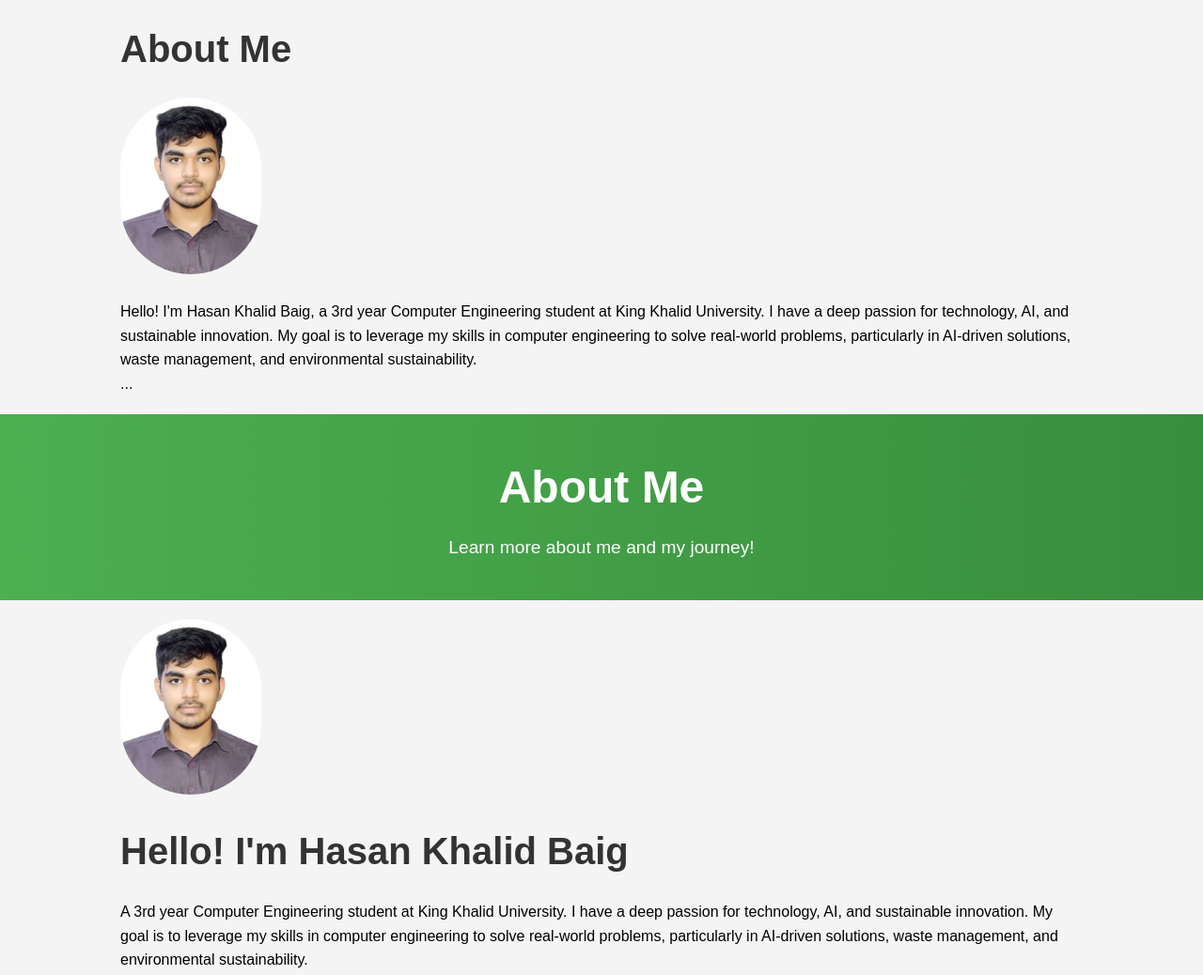
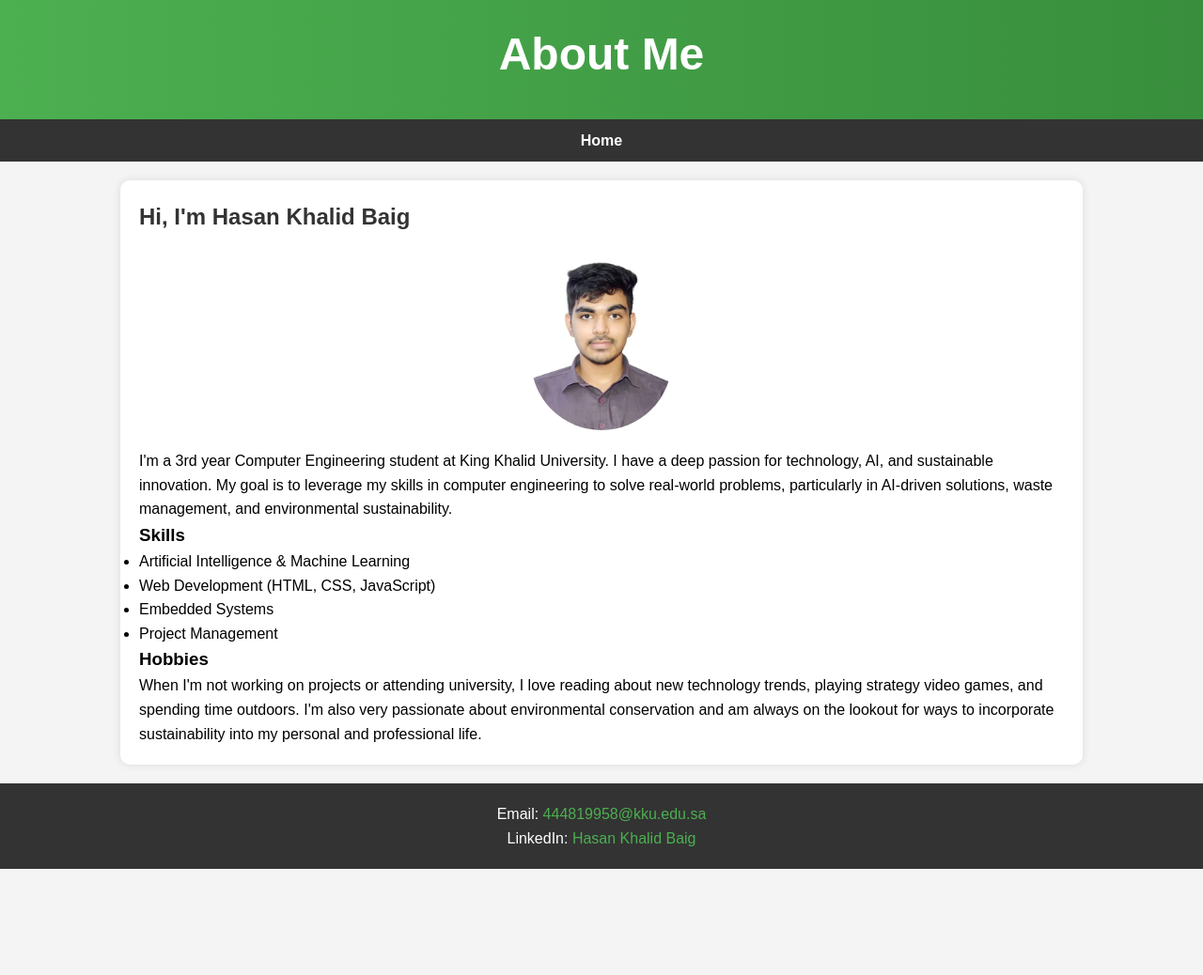
Before and after one commit to hasan15403/hasan15403.github.io, a plain HTML site: page about.html in a window 1280 px wide. Shown: the top 1038 px of the page at 94% size. After the commit the page ends 925 px from the top, so only its background shows below. Drawn offline with Linux system fonts and the light colour scheme.

Commit message:
Update about.html

```diff
--- a/about.html
+++ b/about.html
@@ -31,26 +31,51 @@
       margin-bottom: 10px;
     }
 
-    header p {
-      font-size: 1.2rem;
+    nav {
+      background: #333;
+      color: white;
+      text-align: center;
+      padding: 10px 0;
+    }
+
+    nav ul {
+      list-style: none;
+    }
+
+    nav ul li {
+      display: inline;
+      margin: 0 15px;
+    }
+
+    nav ul li a {
+      color: white;
+      text-decoration: none;
+      font-weight: bold;
     }
 
     .container {
       width: 80%;
-      margin: 0 auto;
-      padding: 20px 0;
+      margin: 20px auto;
+      padding: 20px;
+      background-color: white;
+      border-radius: 10px;
+      box-shadow: 0 0 10px rgba(0, 0, 0, 0.1);
     }
 
     h2 {
-      font-size: 2.5rem;
       color: #333;
       margin-bottom: 20px;
     }
 
-    #about-me img {
-      width: 150px;
-      border-radius: 75px;
-      margin-bottom: 20px;
+    /* Image styles */
+    .profile-image {
+      width: 150px; /* Adjust the size as needed */
+      height: auto; /* Maintain aspect ratio */
+      border-radius: 75px; /* Make it circular */
+      margin-bottom: 20px; /* Space below the image */
+      display: block; /* Center the image */
+      margin-left: auto;
+      margin-right: auto;
     }
 
     footer {
@@ -66,27 +91,23 @@
     }
   </style>
 </head>
-<section id="about-me">
-    <div class="container">
-      <h2>About Me</h2>
-      <img src="myphoto.jpg" alt="Hasan Khalid Baig" style="width: 150px; border-radius: 75px; margin-bottom: 20px;">
-      <p>Hello! I'm Hasan Khalid Baig, a 3rd year Computer Engineering student at King Khalid University. I have a deep passion for technology, AI, and sustainable innovation. My goal is to leverage my skills in computer engineering to solve real-world problems, particularly in AI-driven solutions, waste management, and environmental sustainability.</p>
-      ...
-    </div>
-  </section>
 <body>
 
   <header>
-    <div class="container">
-      <h1>About Me</h1>
-      <p>Learn more about me and my journey!</p>
-    </div>
+    <h1>About Me</h1>
   </header>
 
-  <div class="container" id="about-me">
-    <img src="myphoto.jpg" alt="Hasan Khalid Baig">
-    <h2>Hello! I'm Hasan Khalid Baig</h2>
-    <p>A 3rd year Computer Engineering student at King Khalid University. I have a deep passion for technology, AI, and sustainable innovation. My goal is to leverage my skills in computer engineering to solve real-world problems, particularly in AI-driven solutions, waste management, and environmental sustainability.</p>
+  <nav>
+    <ul>
+      <li><a href="index.html">Home</a></li> <!-- Link back to the home page -->
+    </ul>
+  </nav>
+
+  <div class="container">
+    <h2>Hi, I'm Hasan Khalid Baig</h2>
+    <img src="myphoto.jpg" alt="Hasan Khalid Baig" class="profile-image"> <!-- Add your image here -->
+
+    <p>I'm a 3rd year Computer Engineering student at King Khalid University. I have a deep passion for technology, AI, and sustainable innovation. My goal is to leverage my skills in computer engineering to solve real-world problems, particularly in AI-driven solutions, waste management, and environmental sustainability.</p>
 
     <h3>Skills</h3>
     <ul>
@@ -101,11 +122,8 @@
   </div>
 
   <footer>
-    <div class="container">
-      <h2>Contact Me</h2>
-      <p>Email: <a href="mailto:444819958@kku.edu.sa">444819958@kku.edu.sa</a></p>
-      <p>LinkedIn: <a href="https://www.linkedin.com/in/hasan-khalid-baig-92b4a1230">Hasan Khalid Baig</a></p>
-    </div>
+    <p>Email: <a href="mailto:444819958@kku.edu.sa">444819958@kku.edu.sa</a></p>
+    <p>LinkedIn: <a href="https://www.linkedin.com/in/hasan-khalid-baig-92b4a1230">Hasan Khalid Baig</a></p>
   </footer>
 
 </body>
```
